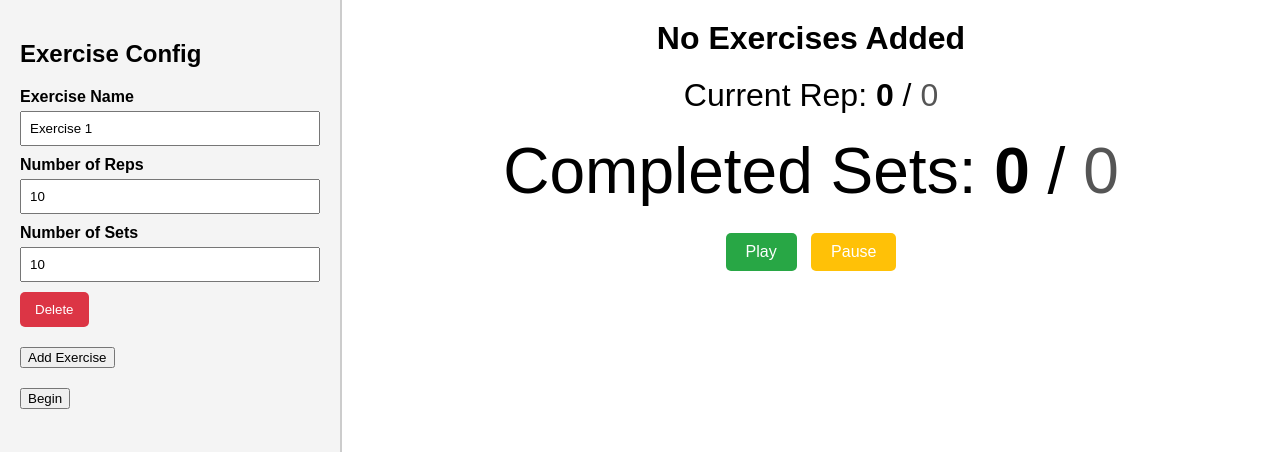
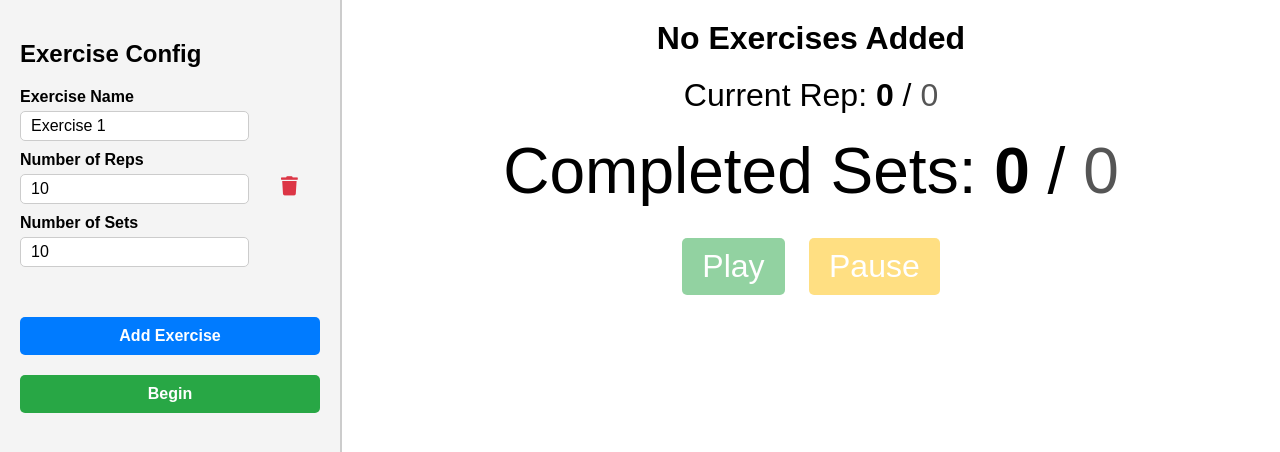
Before and after one commit to jackkoppa/exercise-counter, a plain HTML site: page index.html in a window 1280 px wide. Both pictures are taken after a click on the button "Add Exercise". Shown: the top 452 px of the page. Drawn offline with Linux system fonts and the light colour scheme.

Commit message:
feat: https://chatgpt.com/share/673ab1f5-5794-8009-83b6-a96bc289f88d

```diff
--- a/index.html
+++ b/index.html
@@ -6,6 +6,7 @@
     <meta charset="UTF-8">
     <meta name="viewport" content="width=device-width, initial-scale=1.0">
     <title>Exercise Counter</title>
+    <link href="https://cdnjs.cloudflare.com/ajax/libs/font-awesome/5.15.4/css/all.min.css" rel="stylesheet">
     <style>
         body {
             font-family: Arial, sans-serif;
@@ -23,6 +24,46 @@
             padding: 20px;
             border-right: 2px solid #ccc;
             overflow-y: auto;
+        }
+
+        /* Add Exercise and Begin buttons */
+        .sidebar button {
+            display: block;
+            width: 100%;
+            padding: 10px 15px;
+            margin-top: 10px;
+            font-size: 1rem;
+            font-weight: bold;
+            color: white;
+            background-color: #007bff;
+            border: none;
+            border-radius: 5px;
+            cursor: pointer;
+            text-align: center;
+            transition: background-color 0.3s, transform 0.2s;
+        }
+
+        .sidebar button:hover {
+            background-color: #0056b3;
+            transform: scale(1.05);
+        }
+
+        .sidebar button:active {
+            background-color: #003d80;
+            transform: scale(0.95);
+        }
+
+        /* Styling for Begin button */
+        .sidebar button#beginButton {
+            background-color: #28a745;
+        }
+
+        .sidebar button#beginButton:hover {
+            background-color: #218838;
+        }
+
+        .sidebar button#beginButton:active {
+            background-color: #19692c;
         }
 
         .main {
@@ -62,38 +103,51 @@
             transition: background-color 0.3s;
         }
 
+
+        /* Layout for each exercise config group */
         .config-group {
-            margin-bottom: 20px;
+            display: flex;
+            align-items: center;
+            gap: 10px;
+            margin-bottom: 40px;
         }
+
+        /* Inputs styling within the sidebar */
+        .config-group input {
+            flex: 1;
+            padding: 5px 10px;
+            font-size: 1rem;
+            border: 1px solid #ccc;
+            border-radius: 5px;
+            margin-bottom: 10px;
+        }
+
+        /* Trash icon button */
+        button.delete-btn {
+            background: none;
+            border: none;
+            color: #dc3545;
+            font-size: 1.2rem;
+            cursor: pointer;
+            padding: 5px;
+            transition: color 0.3s, transform 0.2s;
+        }
+
+        button.delete-btn:hover {
+            color: #a71d2a;
+            background: #f6afb6;
+            transform: scale(1.1);
+        }
+
+        button.delete-btn:active {
+            transform: scale(0.9);
+        }
+
 
         .config-group label {
             display: block;
             font-weight: bold;
             margin-bottom: 5px;
-        }
-
-        .config-group input {
-            width: 100%;
-            padding: 8px;
-            margin-bottom: 10px;
-            box-sizing: border-box;
-        }
-
-        .config-group button {
-            padding: 10px 15px;
-            background-color: #007bff;
-            color: white;
-            border: none;
-            border-radius: 5px;
-            cursor: pointer;
-        }
-
-        .config-group button.delete {
-            background-color: #dc3545;
-        }
-
-        .config-group button:hover {
-            opacity: 0.8;
         }
 
         .control-buttons {
@@ -102,8 +156,8 @@
 
         .control-buttons button {
             padding: 10px 20px;
-            font-size: 1rem;
-            margin: 5px;
+            font-size: 2rem;
+            margin: 10px;
             border: none;
             border-radius: 5px;
             cursor: pointer;
@@ -117,6 +171,45 @@
         .control-buttons button.pause {
             background-color: #ffc107;
             color: white;
+        }
+
+        /* Pulsing effect for Play button */
+        .pulse {
+            animation: pulse 1.5s infinite;
+        }
+
+        @keyframes pulse {
+            0% {
+                box-shadow: 0 0 0 0 rgba(40, 167, 69, 0.7);
+            }
+
+            70% {
+                box-shadow: 0 0 0 20px rgba(40, 167, 69, 0);
+            }
+
+            100% {
+                box-shadow: 0 0 0 0 rgba(40, 167, 69, 0);
+            }
+        }
+
+        /* Disabled styles for buttons */
+        button[disabled] {
+            opacity: 0.5;
+            cursor: not-allowed;
+        }
+
+        /* Play button */
+        button.play {
+            background-color: #28a745;
+            color: white;
+            transition: background-color 0.3s, box-shadow 0.3s;
+        }
+
+        /* Pause button */
+        button.pause {
+            background-color: #ffc107;
+            color: white;
+            transition: background-color 0.3s;
         }
     </style>
 </head>
@@ -138,7 +231,8 @@
         <div class="counter">Current Rep: <strong><span id="currentRep">0</span></strong><span> /</span> <span
                 class="light-total" id="totalReps">0</span></div>
         <div class="completed-sets">Completed Sets: <strong><span id="completedSets">0</span></strong><span> /</span>
-            <span class="light-total" id="totalSets">0</span></div>
+            <span class="light-total" id="totalSets">0</span>
+        </div>
         <div class="control-buttons">
             <button class="play" id="playButton" onclick="togglePlayPause()" disabled>Play</button>
             <button class="pause" id="pauseButton" onclick="togglePlayPause()" disabled>Pause</button>
@@ -157,15 +251,20 @@
         function addExercise() {
             const id = `exercise-${Date.now()}`;
             exercises.push({ id, name: '', sets: 10, reps: 10 });
+
             const newExercise = `
                 <div class="config-group" id="${id}">
+                    <div>
                         <label>Exercise Name</label>
                         <input type="text" value="Exercise ${exercises.length}">
                         <label>Number of Reps</label>
                         <input type="number" value="10" min="1">
                         <label>Number of Sets</label>
                         <input type="number" value="10" min="1">
-                    <button class="delete" onclick="removeExercise('${id}')">Delete</button>
+                    </div>
+                    <button class="delete-btn" onclick="removeExercise('${id}')">
+                        <i class="fas fa-trash"></i>
+                    </button>
                 </div>
             `;
             document.getElementById('exerciseList').insertAdjacentHTML('beforeend', newExercise);
@@ -203,7 +302,8 @@
 
             if (exercises.length > 0) {
                 document.getElementById('playButton').disabled = false;
-                document.getElementById('pauseButton').disabled = false;
+                document.getElementById('playButton').classList.add('pulse'); // Add pulsing effect
+                document.getElementById('pauseButton').disabled = true;
                 currentExerciseIndex = 0;
                 loadCurrentExercise();
             }
@@ -223,11 +323,24 @@
         }
 
         function togglePlayPause() {
+            const playButton = document.getElementById('playButton');
+            const pauseButton = document.getElementById('pauseButton');
+
             isRunning = !isRunning;
+
             if (isRunning) {
+                // Counting is active
+                playButton.disabled = true;
+                playButton.classList.remove('pulse');
+                pauseButton.disabled = false;
+
                 interval = setInterval(updateCounts, 1000);
             } else {
+                // Counting is paused
                 clearInterval(interval);
+                playButton.disabled = false;
+                playButton.classList.add('pulse');
+                pauseButton.disabled = true;
             }
         }
 
```
Lines whose indentation alone changed are shown as unchanged.
